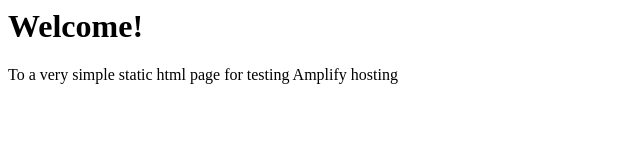
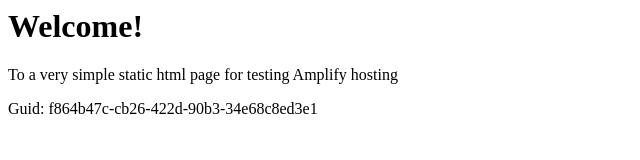
Before and after one commit to aws-aemilia-arn/Github-PR-Commit-Integration-Test-DoNotTouch-Gith-OKSLNVO2-v1-prod-eu-north-1, a website: page src/index.html in a window 1280 px wide. Shown: the whole page, without its empty margins (0-640 px from the left). Drawn offline with Linux system fonts and the light colour scheme.

Commit message:
commit from integ tests

```diff
--- a/src/index.html
+++ b/src/index.html
@@ -1,3 +1,5 @@
+
+
 <html lang="en">
 
 <head>
@@ -10,6 +12,6 @@
 <body>
     <h1>Welcome!</h1>
     <p>To a very simple static html page for testing Amplify hosting</p>
-</body>
+    <p>Guid: f864b47c-cb26-422d-90b3-34e68c8ed3e1</p></body>
 
 </html>
```
